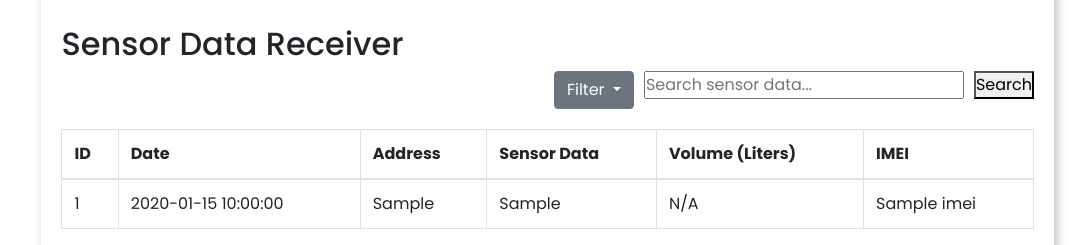
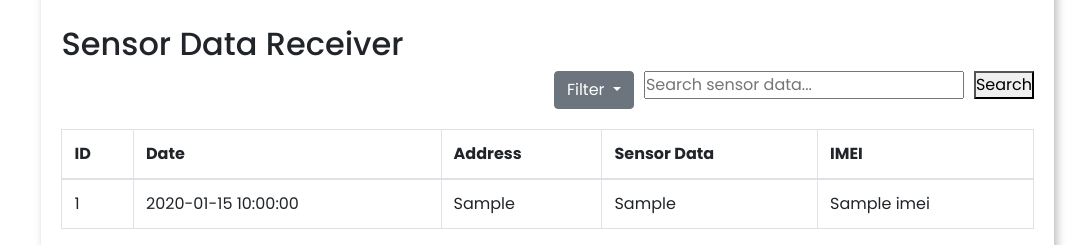
Before and after one commit to snehanaik111/azure_dashboard1, a Flask app: template templates/dashboard.html in a window 1280 px wide. Shown: the part 1126-1371 px from the top of the page, without its empty margins (196-1280 px from the left). Run offline with Flask 3, Linux system fonts and the light colour scheme; tables that the repository leaves empty hold one stand-in row (values such as "Sample post"); the template is opened without the code that fills it: values that come from a table or form of the project are taken from there, most other values are stand-ins (such as "Sample title", 1, 10 or a date in 2020).

Commit message:
Update dashboard.html back og

```diff
--- a/templates/dashboard.html
+++ b/templates/dashboard.html
@@ -1,3 +1,4 @@
+
 <!DOCTYPE html>
 <html lang="en">
 <head>
@@ -264,7 +265,6 @@
           <th>Date</th>
           <th>Address</th>
           <th>Sensor Data</th>
-        <th>Volume (Liters)</th> <!-- Add a new column for volume -->
           <th>IMEI</th>
         </tr>
       </thead>
@@ -275,7 +275,6 @@
           <td>{{ entry.date }}</td>
           <td>{{ entry.full_addr }}</td>
           <td>{{ entry.sensor_data }}</td>
-        <td>{{ volume_liters.get(entry.sensor_data, 'N/A') }}</td> <!-- Display the volume in liters -->
           <td>{{ entry.imei }}</td>
         </tr>
         {% endfor %}
```
Lines whose indentation alone changed are shown as unchanged.
